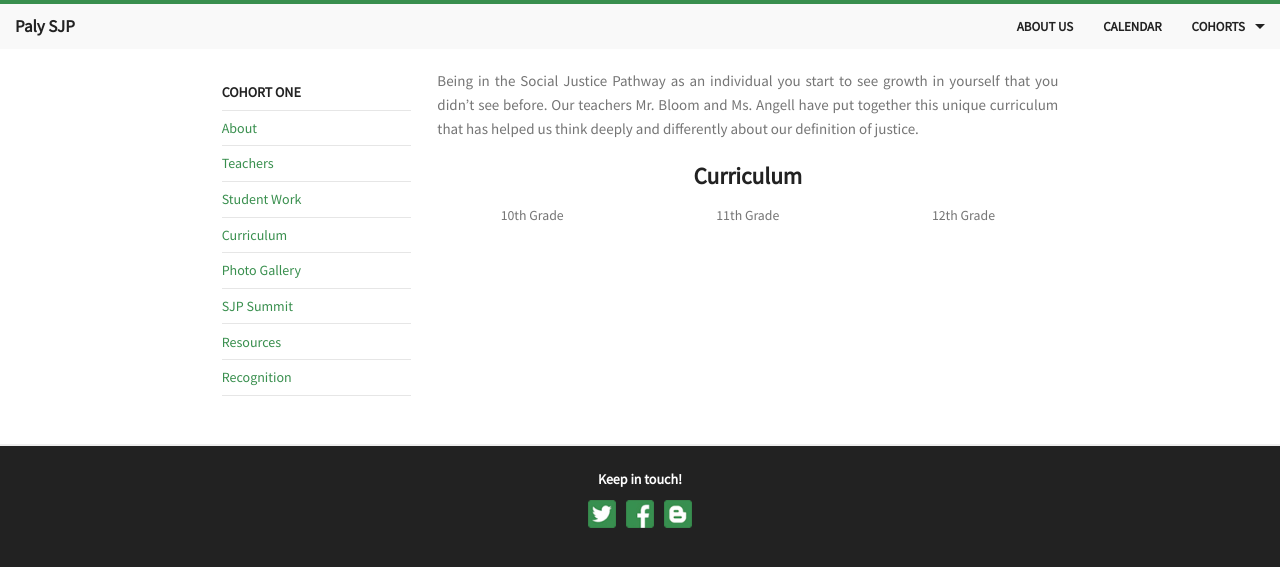
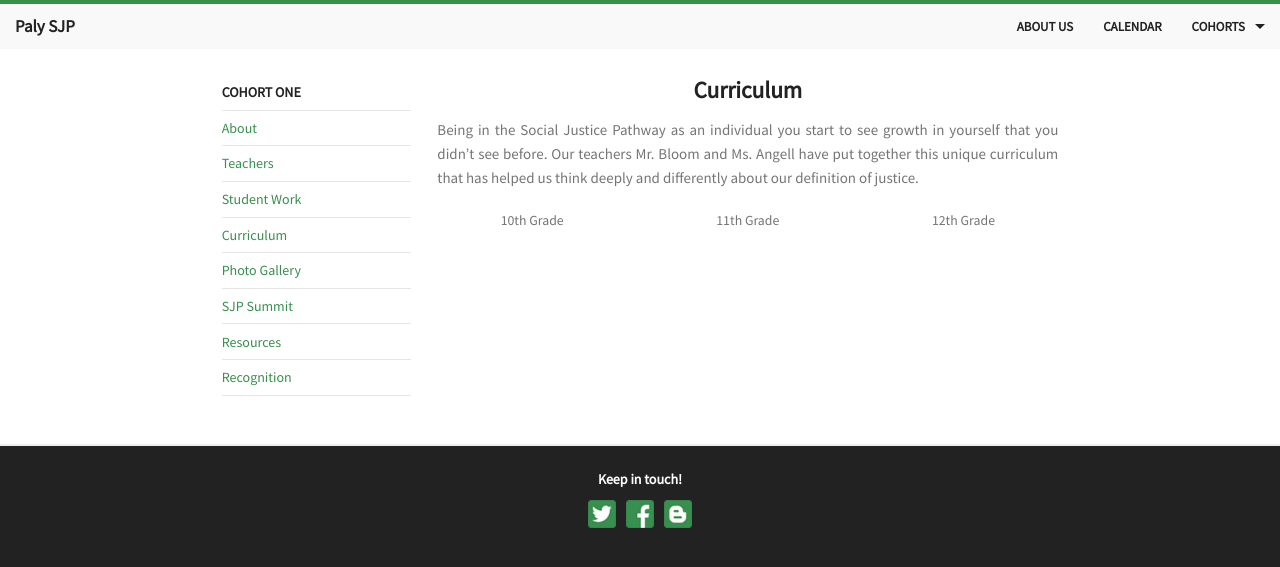
Before and after one commit to rafilong/palysjp-website, a Jekyll site: the page built from cohorts/one/curriculum.html, in a window 1280 px wide. Shown: the top 567 px of the page. Built offline with Jekyll 4.4.1, drawn with Linux system fonts in a browser that asks for light colours; Markdown is read by kramdown in place of the engine named in the settings; some of the changed lines change nothing that is shown.

Commit message:
Moved order of things

```diff
--- a/cohorts/one/curriculum.html
+++ b/cohorts/one/curriculum.html
@@ -5,9 +5,9 @@ cohortlink: one
 cohort: ONE
 ---
 
+<h3>Curriculum</h3>
+
 <p> Being in the Social Justice Pathway as an individual you start to see growth in yourself that you didn’t see before. Our teachers Mr. Bloom and Ms. Angell have put together this unique curriculum that has helped us think deeply and differently about our definition of justice. </p>
-
-<h3>Curriculum</h3>
 
 <div class="row">
   <div class="small-4 columns">
```
